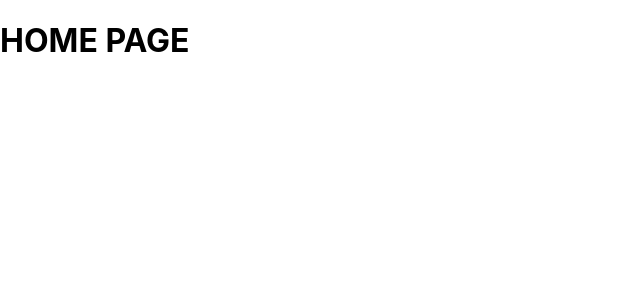
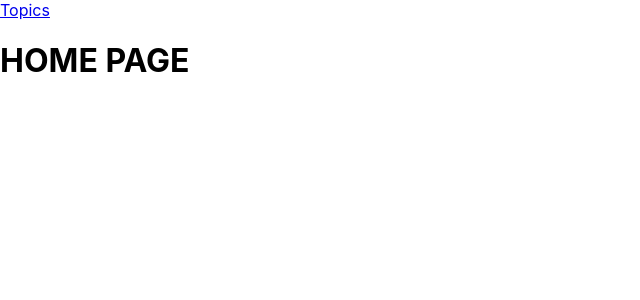
Before and after one commit to rodevio/reactrouterdemo, a React (Create React App) app: page / in a window 1280 px wide. Shown: the top 300 px of the page, without its empty margins (0-640 px from the left). Built offline with nearby package versions, Linux system fonts and the light colour scheme.

Commit message:
69. Using Link from React Router.

```diff
--- a/src/App.js
+++ b/src/App.js
@@ -1,5 +1,5 @@
 import React from 'react';
-import { Route } from 'react-router-dom';
+import { Route, Link } from 'react-router-dom';
 
 import './App.css';
 
@@ -7,6 +7,8 @@ const HomePage = props => {
   console.log(props)
   return (
     <div>
+    {/* We borrow our topics URL just tell tell our spa what to re-render.*/}
+    <Link to='/topics'>Topics</Link>
       <h1>HOME PAGE</h1>
     </div>
   );
```
